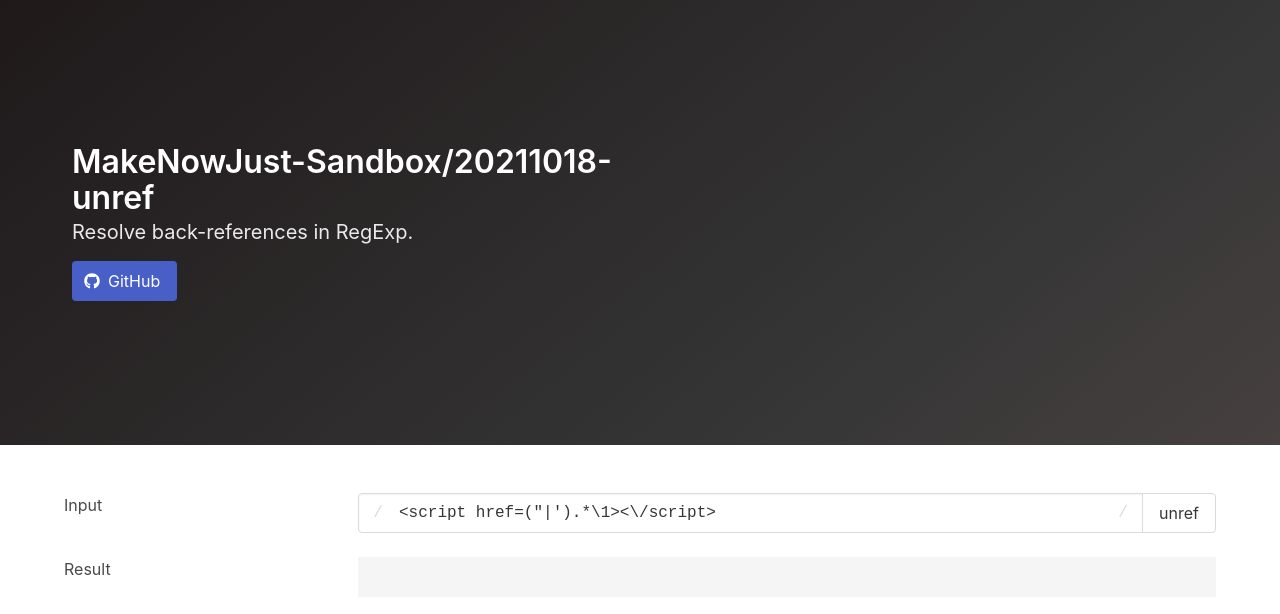
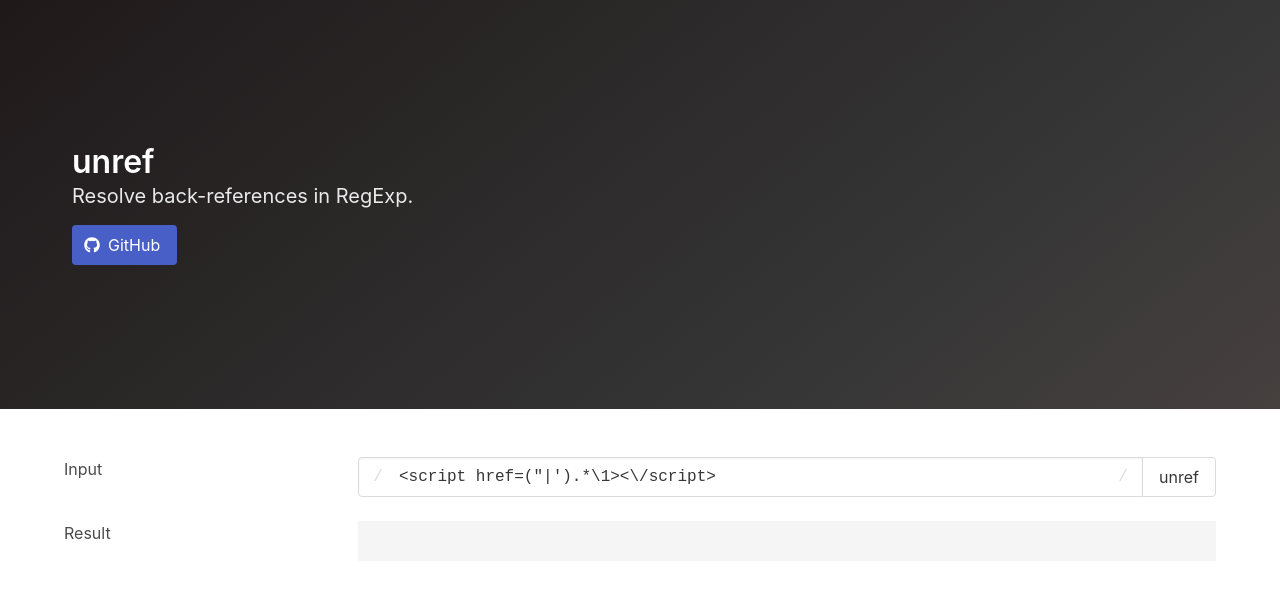
Before and after one commit to makenowjust-sandbox/20211018-unref, a website built with Parcel: page index.html in a window 1280 px wide. Built offline with nearby package versions, Linux system fonts and the light colour scheme.

Commit message:
Add README.md and update description

```diff
--- a/index.html
+++ b/index.html
@@ -3,7 +3,7 @@
 <html>
   <head>
     <meta charset="utf-8">
-    <title>MakeNowJust-Sandbox/20211018-unref</title>
+    <title>unref</title>
     <link rel="stylesheet" href="https://cdn.jsdelivr.net/npm/bulma@0.9.3/css/bulma.min.css">
     <script defer src="https://use.fontawesome.com/releases/v5.15.2/js/all.js"></script>
   </head>
@@ -13,7 +13,7 @@
         <div class="container">
           <div class="columns has-vcentered">
             <div class="column is-half">
-              <h1 class="title">MakeNowJust-Sandbox/20211018-unref</h1>
+              <h1 class="title">unref</h1>
               <h2 class="subtitle">Resolve back-references in RegExp.</p>
               <div class="mt-4 buttons">
                 <a class="button is-link" href="https://github.com/MakeNowJust-Sandbox/20211018-unref"><span class="icon is-small"><i class="fab fa-github"></i></span><span>GitHub</span></a>
```
Also changed, not shown: README.md (added).
